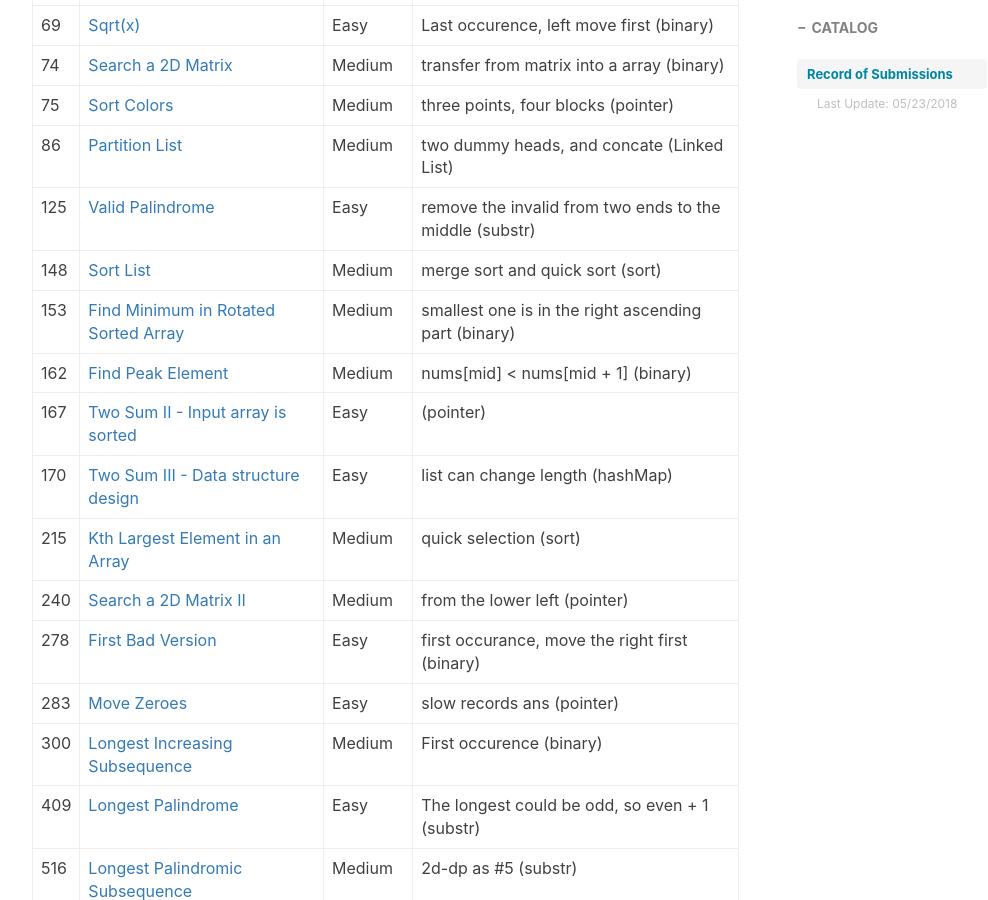
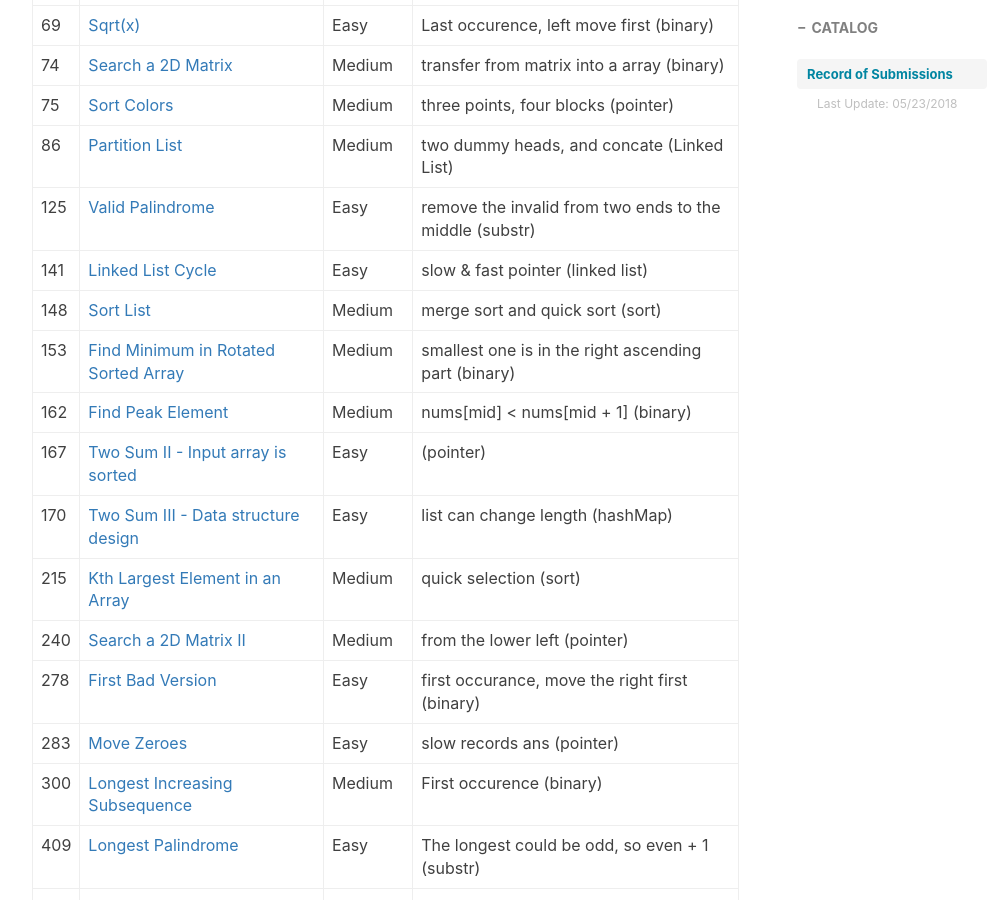
Before and after one commit to ly16/ly16.github.io, a Jekyll site: the page built from _posts/2018-05-18-leetcode-record-round1.md, in a window 1280 px wide and 900 px high, scrolled down 1202 px. Shown: the whole window, without its empty margins (233-1221 px from the left). Built offline with Jekyll 4.4.1, drawn with Linux system fonts in a browser that asks for light colours; nearby versions of some CDN libraries; comment, search, counter and statistics services are not loaded.

Commit message:
Update 2018-05-18-leetcode-record-round1.md

```diff
--- a/_posts/2018-05-18-leetcode-record-round1.md
+++ b/_posts/2018-05-18-leetcode-record-round1.md
@@ -30,6 +30,7 @@ tags:
 |75|[Sort Colors](https://github.com/ly16/LC-Practice/blob/master/Rainbow%20Sort.java)|Medium|three points, four blocks (pointer)|
 |86|[Partition List](https://github.com/ly16/LC-Practice/blob/master/Partition%20Linked%20List.java)|Medium|two dummy heads, and concate (Linked List)|
 |125|[Valid Palindrome](https://github.com/ly16/LC-Practice/blob/master/Valid%20palindrome.java)|Easy|remove the invalid from two ends to the middle (substr)|
+|141|[Linked List Cycle](https://github.com/ly16/LC-Practice/blob/master/Check%20If%20Linked%20List%20Has%20A%20Cycle.java)|Easy|slow & fast pointer (linked list)|
 |148|[Sort List](https://github.com/ly16/LC-Practice/blob/master/Sort%20List.java)|Medium|merge sort and quick sort (sort)|
 |153|[Find Minimum in Rotated Sorted Array](https://github.com/ly16/LC-Practice/blob/master/Find%20Minimum%20in%20Rotated%20Sorted%20Array.java)|Medium|smallest one is in the right ascending part (binary)|
 |162|[Find Peak Element](https://github.com/ly16/LC-Practice/blob/master/Find%20Peak%20Element.java)|Medium|nums[mid] < nums[mid + 1] (binary)|
```
